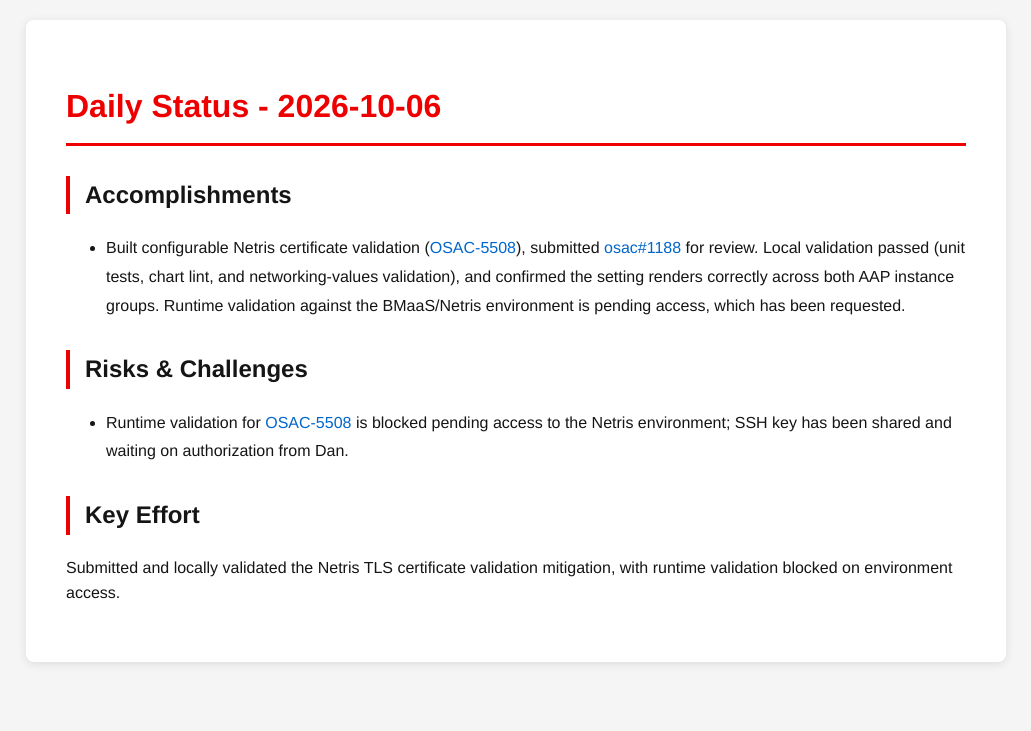
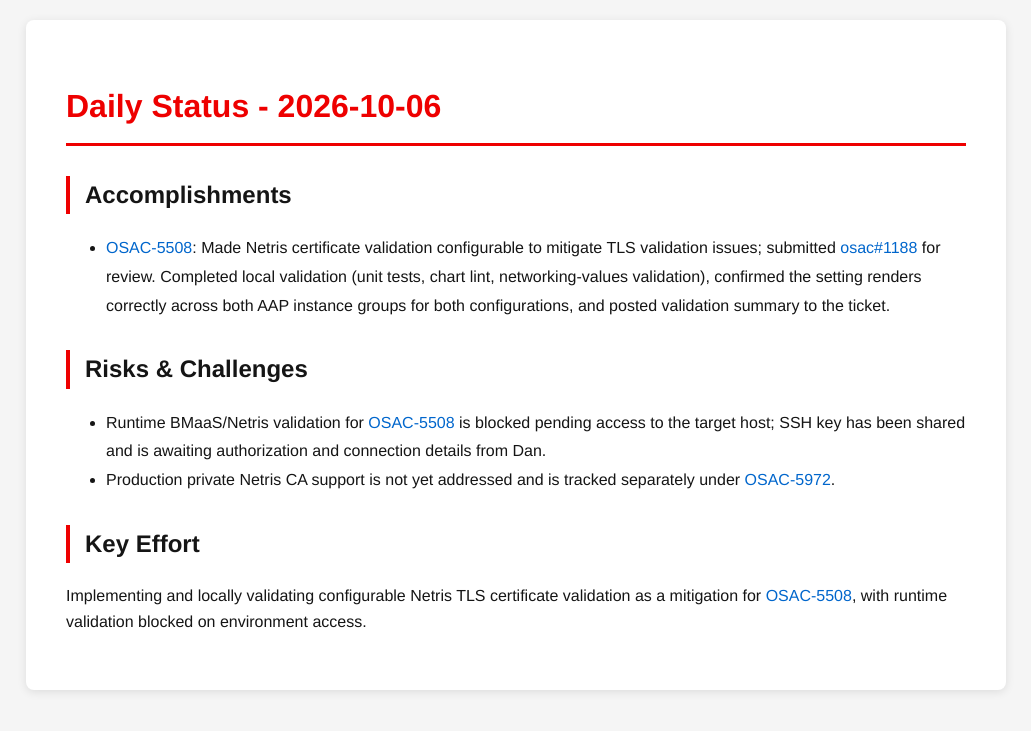
Before and after one commit to tzvatot/daily-status, a Jekyll site: the page built from 2026-10-06.md, in a window 1280 px wide. Shown: the top 731 px of the page, without its empty margins (124-1155 px from the left). Built offline with Jekyll 4.4.1, drawn with Linux system fonts in a browser that asks for light colours.

Commit message:
Daily status update - 2026-10-06

```diff
--- a/2026-10-06.md
+++ b/2026-10-06.md
@@ -7,10 +7,11 @@
 # Daily Status - 2026-10-06
 
 ## Accomplishments
-- Built configurable Netris certificate validation ([OSAC-5508](https://redhat.atlassian.net/browse/OSAC-5508)), submitted [osac#1188](https://github.com/osac-project/osac/pull/1188) for review. Local validation passed (unit tests, chart lint, and networking-values validation), and confirmed the setting renders correctly across both AAP instance groups. Runtime validation against the BMaaS/Netris environment is pending access, which has been requested.
+- [OSAC-5508](https://redhat.atlassian.net/browse/OSAC-5508): Made Netris certificate validation configurable to mitigate TLS validation issues; submitted [osac#1188](https://github.com/osac-project/osac/pull/1188) for review. Completed local validation (unit tests, chart lint, networking-values validation), confirmed the setting renders correctly across both AAP instance groups for both configurations, and posted validation summary to the ticket.
 
 ## Risks & Challenges
-- Runtime validation for [OSAC-5508](https://redhat.atlassian.net/browse/OSAC-5508) is blocked pending access to the Netris environment; SSH key has been shared and waiting on authorization from Dan.
+- Runtime BMaaS/Netris validation for [OSAC-5508](https://redhat.atlassian.net/browse/OSAC-5508) is blocked pending access to the target host; SSH key has been shared and is awaiting authorization and connection details from Dan.
+- Production private Netris CA support is not yet addressed and is tracked separately under [OSAC-5972](https://redhat.atlassian.net/browse/OSAC-5972).
 
 ## Key Effort
-Submitted and locally validated the Netris TLS certificate validation mitigation, with runtime validation blocked on environment access.
+Implementing and locally validating configurable Netris TLS certificate validation as a mitigation for [OSAC-5508](https://redhat.atlassian.net/browse/OSAC-5508), with runtime validation blocked on environment access.
```
